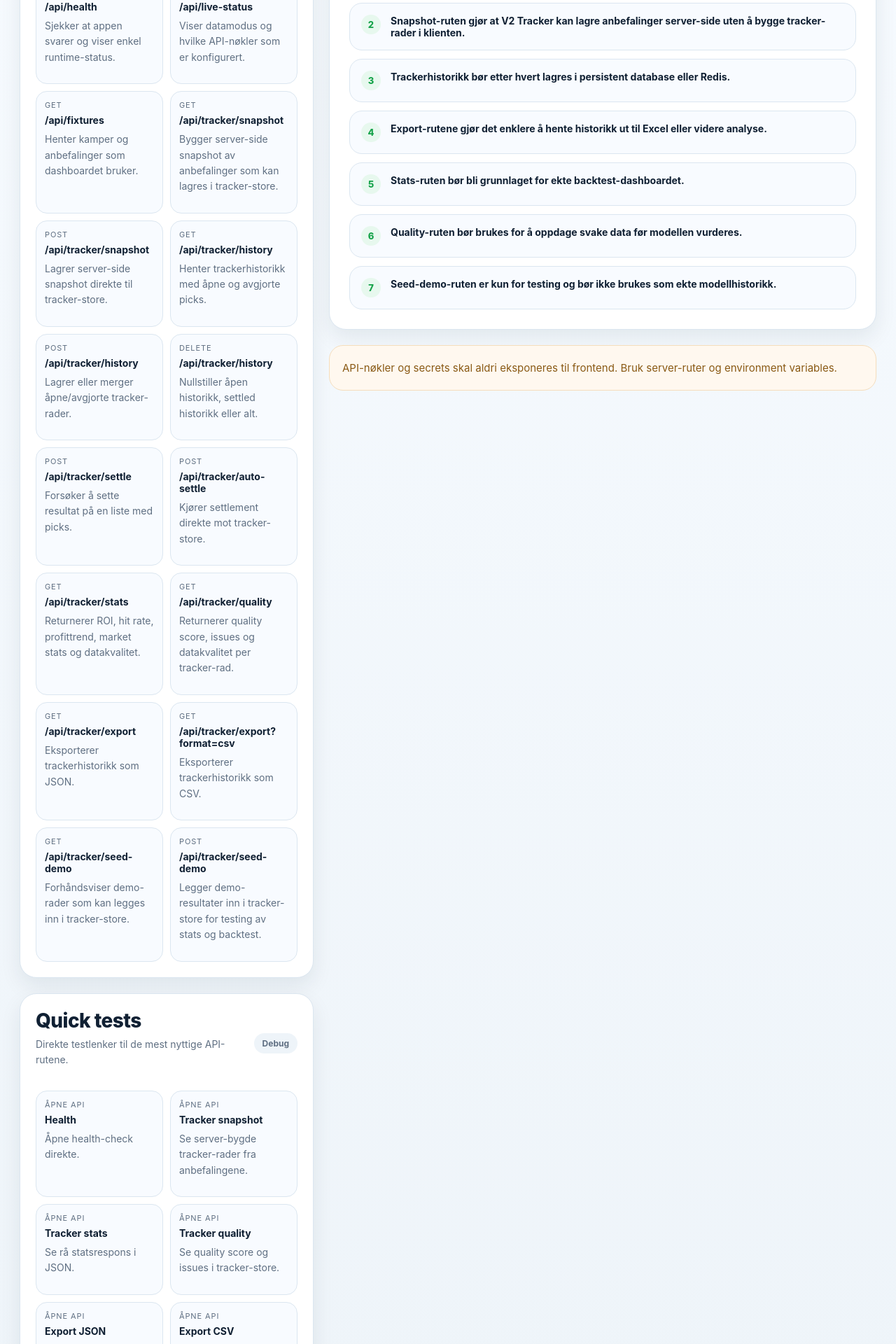
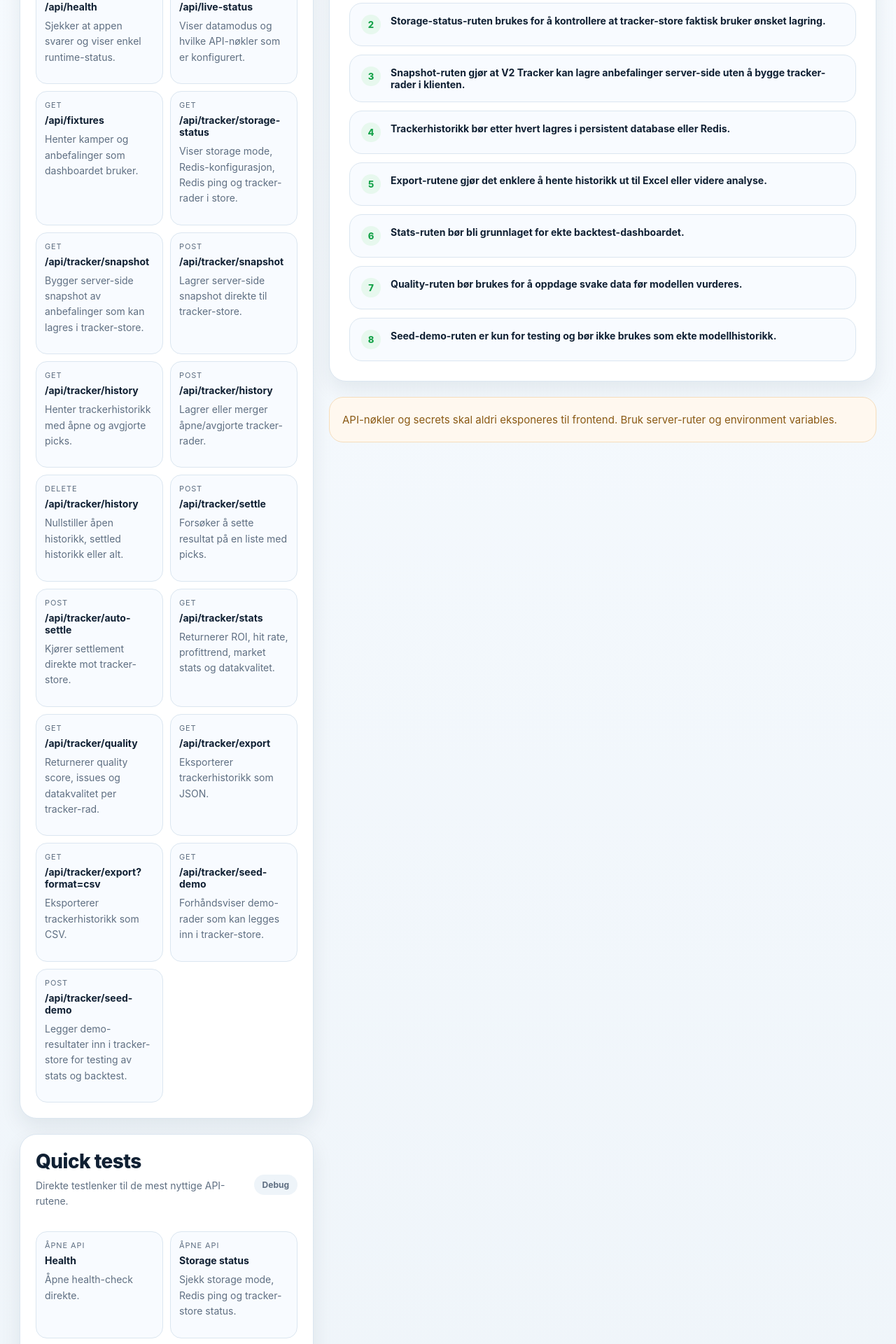
Before and after one commit to hakonnilsen157-commits/PL-betting-model, a Next.js app in the folder pl-vercel-v1/: page /api-reference in a window 1280 px wide. Shown: the part 520-2440 px from the top of the page at 70% size. Built offline with nearby package versions, Linux system fonts and the light colour scheme.

Commit message:
Document storage status API

```diff
--- a/pl-vercel-v1/app/api-reference/page.tsx
+++ b/pl-vercel-v1/app/api-reference/page.tsx
@@ -13,6 +13,11 @@ const endpoints = [
     method: 'GET',
     path: '/api/fixtures',
     purpose: 'Henter kamper og anbefalinger som dashboardet bruker.',
+  },
+  {
+    method: 'GET',
+    path: '/api/tracker/storage-status',
+    purpose: 'Viser storage mode, Redis-konfigurasjon, Redis ping og tracker-rader i store.',
   },
   {
     method: 'GET',
@@ -83,6 +88,7 @@ const endpoints = [
 
 const usageNotes = [
   'API-rutene bør brukes av appen, ikke direkte fra klientkode mot eksterne API-er.',
+  'Storage-status-ruten brukes for å kontrollere at tracker-store faktisk bruker ønsket lagring.',
   'Snapshot-ruten gjør at V2 Tracker kan lagre anbefalinger server-side uten å bygge tracker-rader i klienten.',
   'Trackerhistorikk bør etter hvert lagres i persistent database eller Redis.',
   'Export-rutene gjør det enklere å hente historikk ut til Excel eller videre analyse.',
@@ -96,6 +102,11 @@ const quickTests = [
     title: 'Health',
     href: '/api/health',
     text: 'Åpne health-check direkte.',
+  },
+  {
+    title: 'Storage status',
+    href: '/api/tracker/storage-status',
+    text: 'Sjekk storage mode, Redis ping og tracker-store status.',
   },
   {
     title: 'Tracker snapshot',
```
